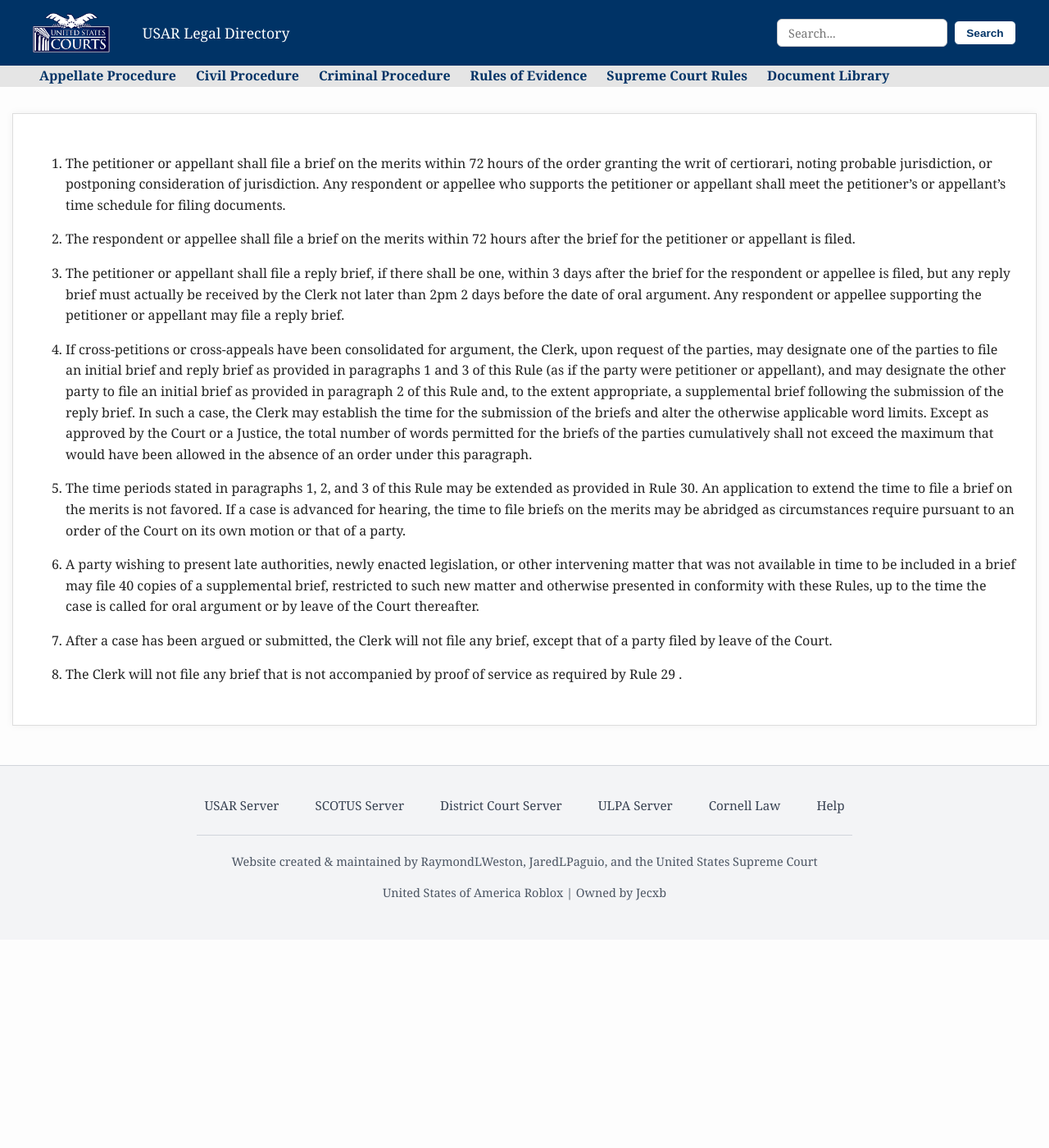
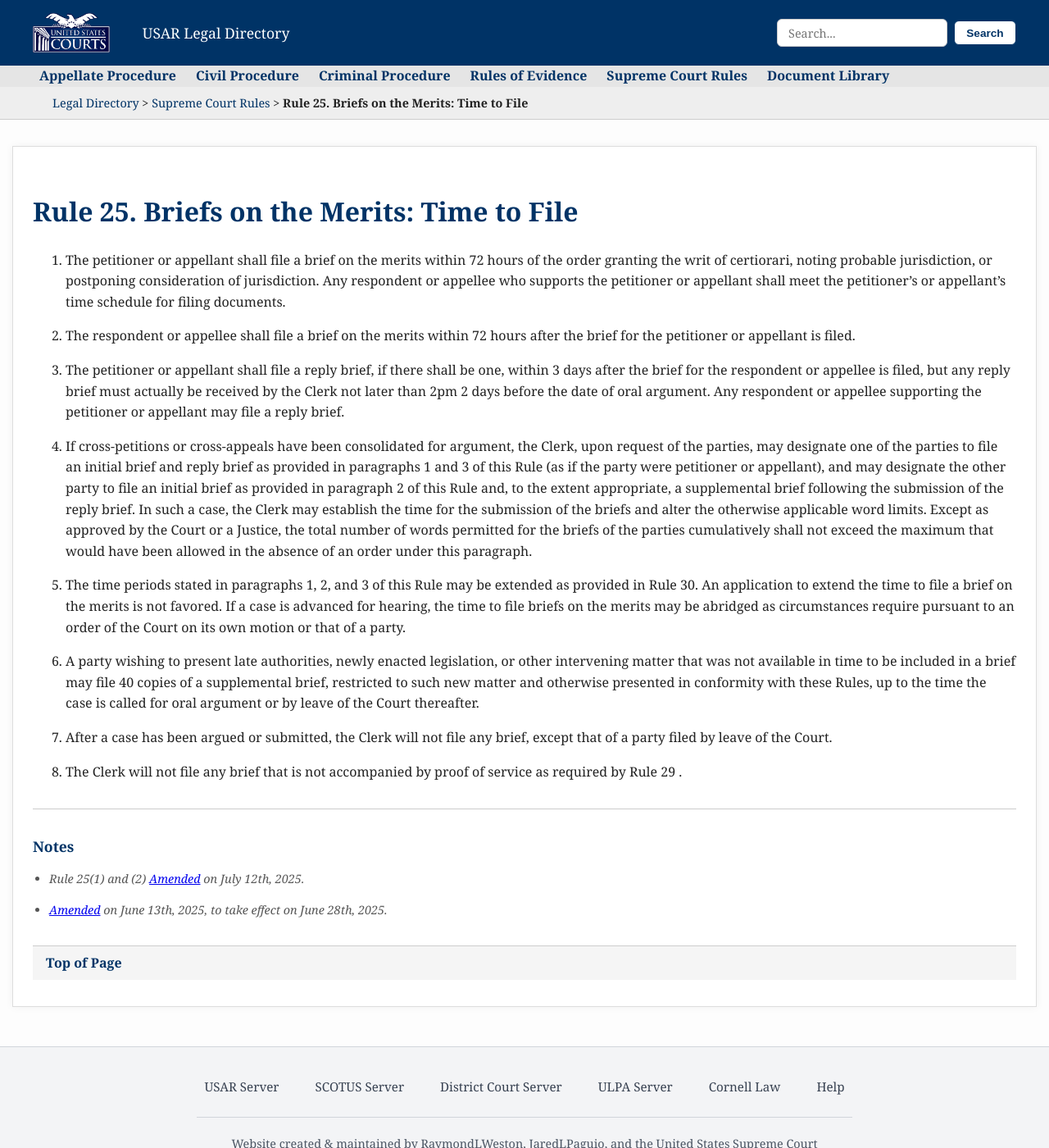
Before and after one commit to usarscotus/legal-directory, a Jekyll site: the page built from supct/rule_25.md, in a window 1280 px wide and 1400 px high. Shown: the whole window at 82% size. Built offline with Jekyll 4.4.1, drawn with Linux system fonts in a browser that asks for light colours; our own code applies the rules of GitHub Pages for plain Markdown files.

Commit message:
Fix unclosed quotes in notes fields of rules
Closed unclosed double quotes in the 'notes' YAML fields for rule_12.md, rule_13.md, rule_15.md, and rule_25.md to ensure proper YAML formatting and parsing.

```diff
--- a/supct/rule_25.md
+++ b/supct/rule_25.md
@@ -3,7 +3,7 @@
 title: "Rule 25. Briefs on the Merits: Time to File"
 permalink: /supct/rule_25/
 notes:
-    - "Rule 25(1) and (2) [Amended](https://trello.com/c/YKWP05iL/20-filing-deadlines-for-briefs) on July 12th, 2025.
+    - "Rule 25(1) and (2) [Amended](https://trello.com/c/YKWP05iL/20-filing-deadlines-for-briefs) on July 12th, 2025."
     - "[Amended](https://trello.com/c/cFPxDTlX/13-amended-rules-1-3-4-5-6-7-15-25-26-27-29-32-33-34-35-38-39-43) on June 13th, 2025, to take effect on June 28th, 2025."
 ---
 
```
Also changed, not shown: supct/rule_12.md (+1 -1 lines), supct/rule_13.md (+1 -1 lines), supct/rule_15.md (+1 -1 lines).
